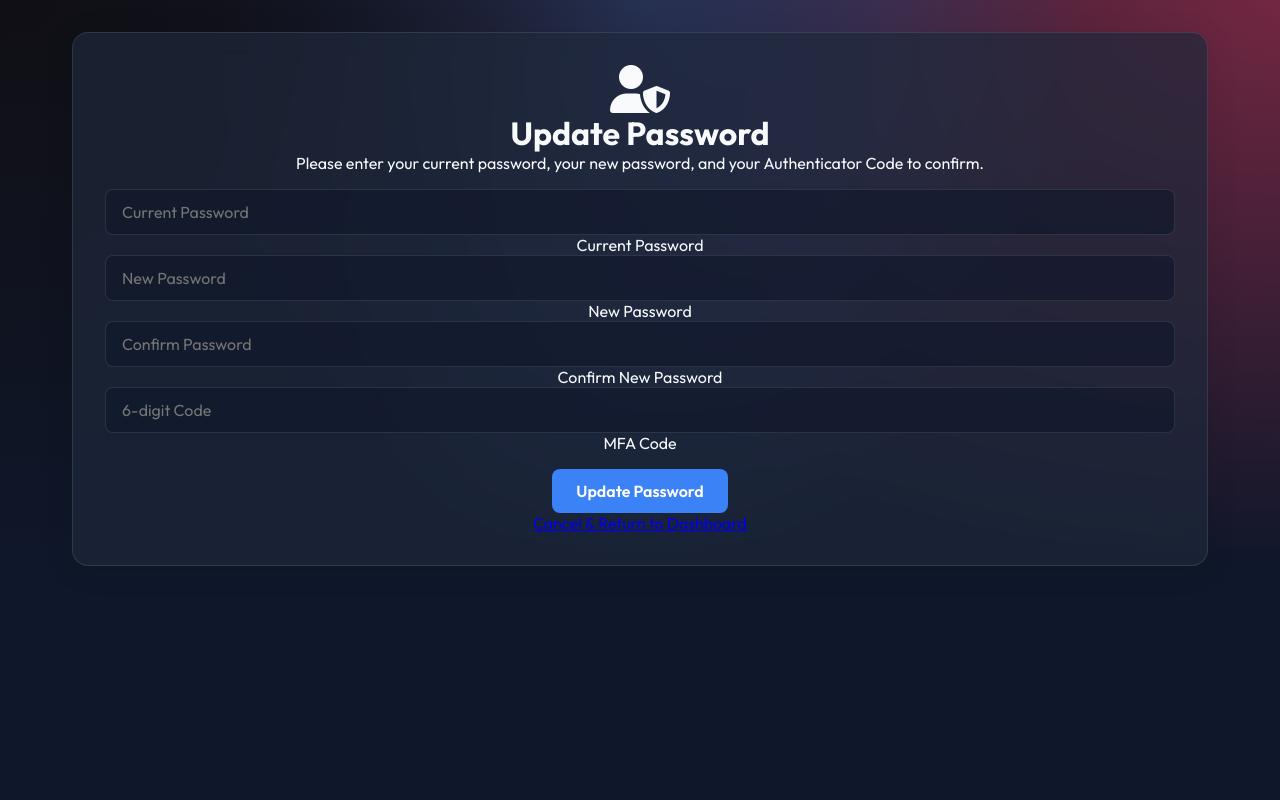
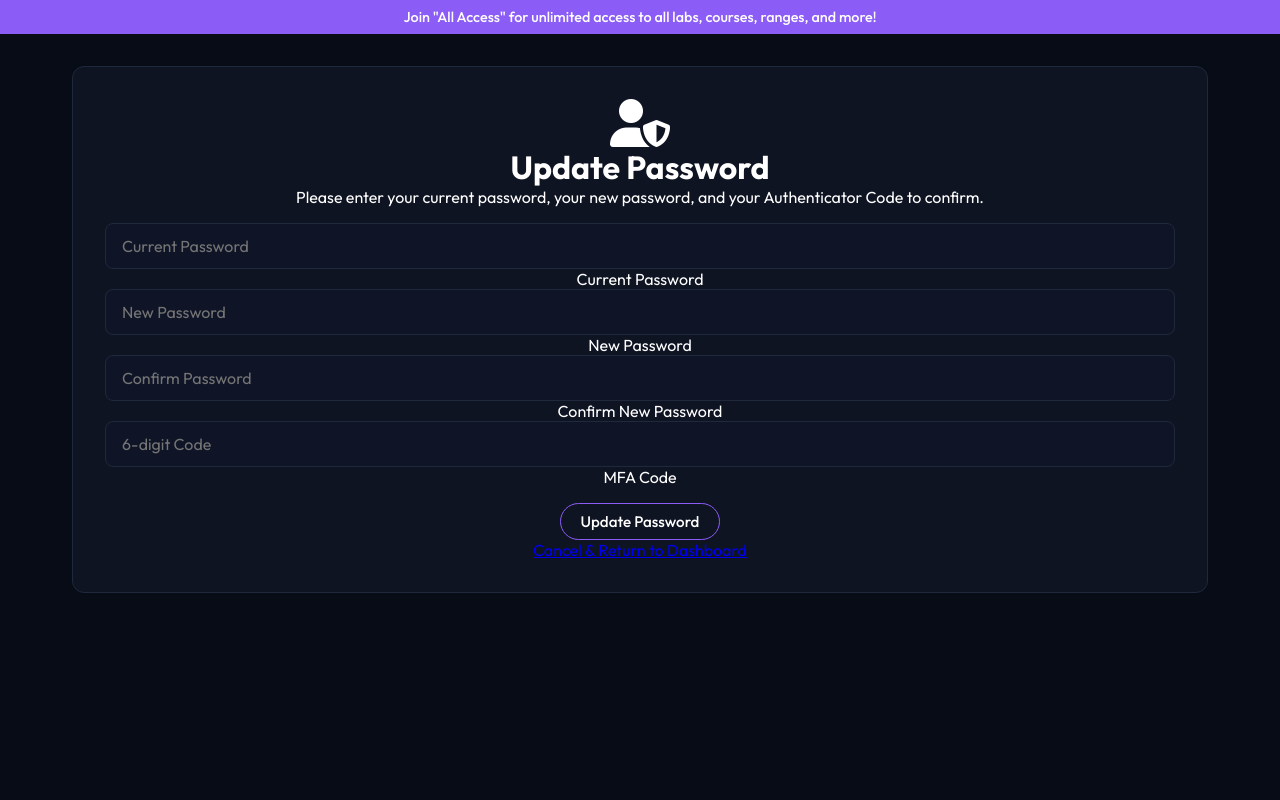
Before and after one commit to TeneBrae93/upload_hacksmarter, a Flask app: page /update_password in a window 1280 px wide. Run offline with Flask 3, Linux system fonts and the light colour scheme; the visitor is signed in with stand-in values (Sample User, id 1).

Commit message:
ui updates

```diff
--- a/static/css/style.css
+++ b/static/css/style.css
@@ -1,12 +1,12 @@
 @import url('https://fonts.googleapis.com/css2?family=Outfit:wght@300;400;500;600;700&display=swap');
 
 :root {
-    --bg-color: #0f172a;
-    --surface-color: rgba(30, 41, 59, 0.7);
-    --surface-border: rgba(255, 255, 255, 0.1);
-    --primary-color: #3b82f6;
-    --primary-hover: #2563eb;
-    --text-primary: #f8fafc;
+    --bg-color: #080c16;
+    --surface-color: #0f1423;
+    --surface-border: #1e293b;
+    --primary-color: #8b5cf6;
+    --primary-hover: #7c3aed;
+    --text-primary: #ffffff;
     --text-secondary: #94a3b8;
     --danger: #ef4444;
     --success: #10b981;
@@ -25,21 +25,16 @@ body {
     min-height: 100vh;
     display: flex;
     flex-direction: column;
-    background-image:
-        radial-gradient(at 0% 0%, hsla(253,16%,7%,1) 0, transparent 50%),
-        radial-gradient(at 50% 0%, hsla(225,39%,30%,1) 0, transparent 50%),
-        radial-gradient(at 100% 0%, hsla(339,49%,30%,1) 0, transparent 50%);
-    background-attachment: fixed;
+    display: flex;
+    flex-direction: column;
 }
 
 .glass-panel {
     background: var(--surface-color);
-    backdrop-filter: blur(12px);
-    -webkit-backdrop-filter: blur(12px);
     border: 1px solid var(--surface-border);
-    border-radius: 16px;
+    border-radius: 12px;
     padding: 2rem;
-    box-shadow: 0 4px 30px rgba(0, 0, 0, 0.1);
+    box-shadow: none;
 }
 
 .container {
@@ -49,23 +44,32 @@ body {
     width: 100%;
 }
 
+/* Promo Banner */
+.promo-banner {
+    background-color: var(--primary-color);
+    color: white;
+    text-align: center;
+    padding: 0.5rem;
+    font-size: 0.9rem;
+    font-weight: 500;
+}
+
 /* Nav */
 nav {
     display: flex;
     justify-content: space-between;
     align-items: center;
-    padding: 1rem 2rem;
-    background: rgba(15, 23, 42, 0.8);
-    backdrop-filter: blur(10px);
+    padding: 1.5rem 2rem;
+    background: var(--bg-color);
     border-bottom: 1px solid var(--surface-border);
 }
 
 nav h1 {
     font-size: 1.5rem;
-    font-weight: 600;
-    background: linear-gradient(to right, #3b82f6, #8b5cf6);
-    -webkit-background-clip: text;
-    -webkit-text-fill-color: transparent;
+    font-weight: 700;
+    color: var(--text-primary);
+    text-transform: uppercase;
+    letter-spacing: 0.5px;
 }
 
 nav .links a {
@@ -77,7 +81,7 @@ nav .links a {
 }
 
 nav .links a:hover {
-    color: var(--text-primary);
+    color: var(--primary-color);
 }
 
 /* Forms */
@@ -113,27 +117,36 @@ input[type="password"]:focus {
 
 .btn {
     display: inline-block;
-    padding: 0.75rem 1.5rem;
-    background: var(--primary-color);
-    color: white;
-    border: none;
-    border-radius: 8px;
-    font-weight: 600;
-    font-size: 1rem;
+    padding: 0.5rem 1.25rem;
+    background: transparent;
+    color: var(--text-primary);
+    border: 1px solid var(--primary-color);
+    border-radius: 9999px;
+    font-weight: 500;
+    font-size: 0.95rem;
     cursor: pointer;
-    transition: all 0.3s ease;
+    transition: all 0.2s ease;
     text-align: center;
     text-decoration: none;
 }
 
 .btn:hover {
-    background: var(--primary-hover);
-    transform: translateY(-2px);
-    box-shadow: 0 4px 12px rgba(59, 130, 246, 0.3);
+    background: var(--primary-color);
+    color: #ffffff;
 }
 
 .btn:active {
-    transform: translateY(0);
+    transform: scale(0.98);
+}
+
+.btn-solid {
+    background: var(--primary-color);
+    color: #ffffff;
+}
+
+.btn-solid:hover {
+    background: var(--primary-hover);
+    border-color: var(--primary-hover);
 }
 
 /* Alerts */
--- a/templates/base.html
+++ b/templates/base.html
@@ -4,12 +4,15 @@
     <meta charset="UTF-8">
     <meta name="viewport" content="width=device-width, initial-scale=1.0">
     <title>Hack Smarter OVA Upload</title>
-    <link rel="stylesheet" href="{{ url_for('static', filename='css/style.css') }}">
+    <link rel="stylesheet" href="{{ url_for('static', filename='css/style.css') }}?v=2">
     <link rel="stylesheet" href="https://cdnjs.cloudflare.com/ajax/libs/font-awesome/6.4.0/css/all.min.css">
     <!-- CSRF Token for Javascript -->
     <meta name="csrf-token" content="{{ csrf_token() }}">
 </head>
 <body>
+    <div class="promo-banner">
+        Join "All Access" for unlimited access to all labs, courses, ranges, and more!
+    </div>
     {% if current_user.is_authenticated and current_user.mfa_enabled %}
     <nav>
         <h1>Hack Smarter</h1>
```
